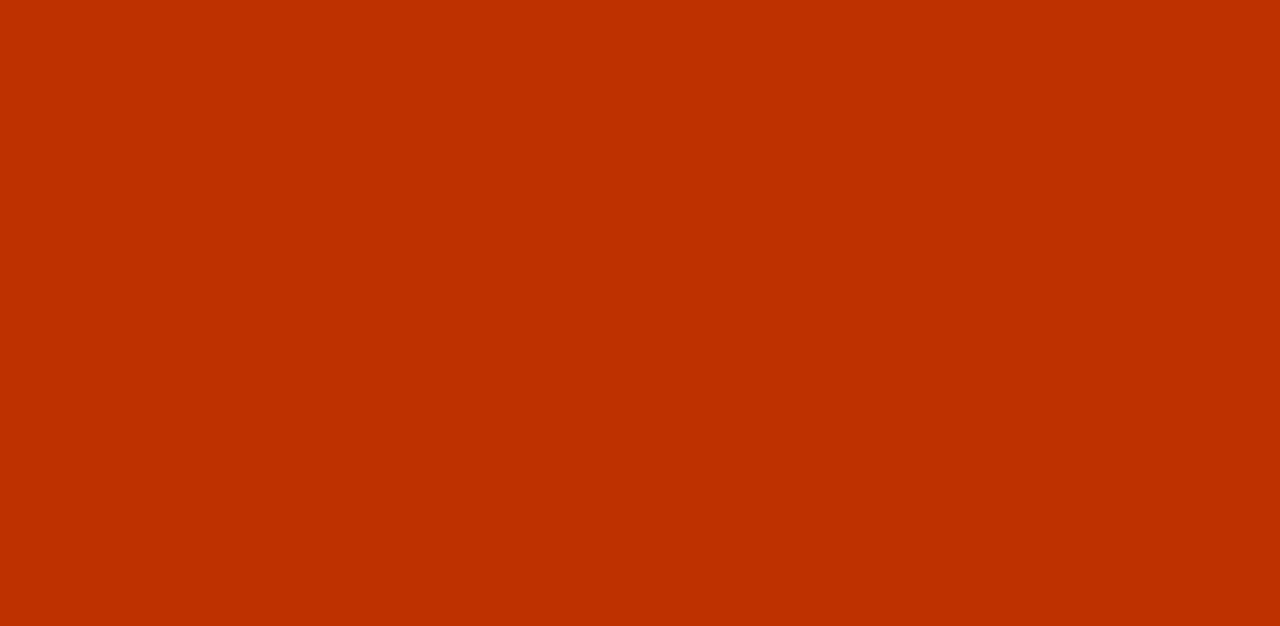
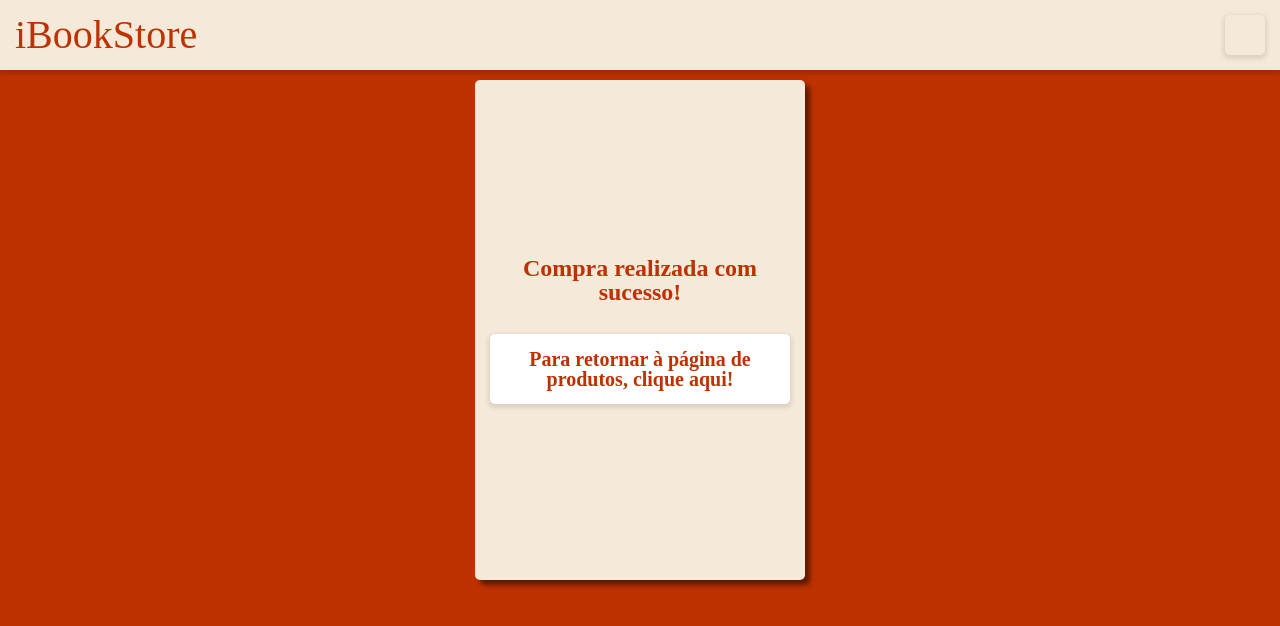
Before and after one commit to isadoragravila/projeto14-i-book-store-front, a React (Create React App) app: page /checkout in a window 1280 px wide. Before the commit this address had no page. Shown: the top 626 px of the page. Built offline with nearby package versions, Linux system fonts and the light colour scheme; a web font is replaced by a local one.

Commit message:
FEAT: página de checkout

```diff
--- a/src/components/App.js
+++ b/src/components/App.js
@@ -8,6 +8,7 @@ import Register from './Register';
 import Products from "./Products";
 import SingleProduct from './SingleProduct';
 import Cart from './Cart';
+import Checkout from './Checkout';
 import { useState } from 'react';
 import UserContext from '../contexts/UserContext';
 
@@ -24,6 +25,7 @@ export default function App() {
             <Route path="/products" element={<Products />} />
             <Route path="/products/:idProduct" element={<SingleProduct />} />
             <Route path="/cart" element={<Cart />} />
+            <Route path="/checkout" element={<Checkout />} />
           </Routes>
         </BrowserRouter>
       </UserContext.Provider>
--- a/src/components/Cart.js
+++ b/src/components/Cart.js
@@ -54,8 +54,7 @@ export default function Cart() {
             await axios.post("https://i-book-store-back.herokuapp.com/sales", body, config);
             await axios.delete("https://i-book-store-back.herokuapp.com/sales", config);
             await axios.put("https://i-book-store-back.herokuapp.com/inventory", cartProducts, config);
-            //mudar rota para o checkout
-            navigate("/products");
+            navigate("/checkout");
         } catch (error) {
             console.log(error);
             alert(error);
--- /dev/null
+++ b/src/components/Checkout.js
@@ -0,0 +1,60 @@
+import styled from "styled-components";
+import Header from "./Header";
+import { useNavigate } from "react-router-dom";
+
+export default function Checkout() {
+    const navigate = useNavigate();
+
+    return (
+        <Conteiner>
+            <Header />
+            <Content>
+                Compra realizada com sucesso!
+                <Button onClick={ () => navigate('/products') }>
+                Para retornar à página de produtos, clique aqui!
+                </Button>
+            </Content>
+        </Conteiner>
+    );
+}
+
+const Conteiner = styled.div`
+    display: flex;
+    flex-direction: column;
+`;
+
+const Content = styled.div`
+    width: 330px;
+    min-height: 500px;
+    margin: 10px;
+    padding: 15px;
+    background-color: #F5E9DA;
+    display: flex;
+    flex-direction: column;
+    align-items: center;
+    justify-content: center;
+    border-radius: 5px;
+    box-shadow: 5px 5px 5px rgba(0, 0, 0, 0.5);
+    margin-top: 80px;
+    font-size: 24px;
+    color: #be3100;
+    text-align: center;
+    font-weight: bold;
+`;
+
+const Button = styled.div`
+    display: flex;
+    align-items: center;
+    justify-content: center;
+    margin-top: 30px;
+    width: 100%;
+    height: 70px;
+    background-color: #ffffff;
+    border-radius: 5px;
+    box-shadow: 0px 2px 4px 2px rgba(0, 0, 0, 0.1);
+    cursor: pointer;
+    font-size: 20px;
+    font-weight: bold;
+    text-align: center;
+    color: #be3100;
+`;
--- a/src/components/Header.js
+++ b/src/components/Header.js
@@ -36,9 +36,6 @@ export default function Header() {
         <Options>
           <ion-icon onClick={menuToggle} name="menu-outline"></ion-icon>
         </Options>
-        <Options>
-          <ion-icon onClick={logOut} name="log-out-outline"></ion-icon>
-        </Options>
       </Menu>
       {sidebar ? (
         <Ul>
@@ -72,12 +69,11 @@ const Conteiner = styled.div`
 const Logo = styled.h1`
   font-size: 35px;
   color: #be3100;
+  cursor: pointer;
 `
 
 const Menu = styled.div`
   display: flex;
-  width: 100px;
-  justify-content: space-around;
   ion-icon {
     font-size: 25px;
     color: #be3100;
@@ -91,6 +87,7 @@ const Options = styled.div`
   height: 40px;
   border-radius: 5px;
   box-shadow: 0px 2px 4px 2px rgba(0, 0, 0, 0.1);
+  cursor: pointer;
 `
 
 const Ul = styled.ul`
@@ -109,5 +106,6 @@ const Ul = styled.ul`
     color: #be3100;
     font-size: 20px;
     margin: 3px;
+    cursor: pointer;
   }
 `
--- a/src/components/Login.js
+++ b/src/components/Login.js
@@ -86,6 +86,7 @@ const Container = styled.section`
     font-size: 15px;
     color: #f5f0eb;
     margin-top: 36px;
+    cursor: pointer;
   }
 `
 
--- a/src/components/Products.js
+++ b/src/components/Products.js
@@ -26,7 +26,7 @@ function Product({ name, image, price, id, quantity }) {
         }
         const promise = axios.put("https://i-book-store-back.herokuapp.com/cart/add-one", body, config);
         promise.then(() => {
-            navigate("/cart");
+            alert("Produto adicionado no carrinho!");
         });
         promise.catch(err => {
             alert(err.response.data);
--- a/src/components/Register.js
+++ b/src/components/Register.js
@@ -140,6 +140,7 @@ const Container = styled.section`
     font-size: 15px;
     color: #f5f0eb;
     margin-top: 36px;
+    cursor: pointer;
   }
 `
 
--- a/src/components/SingleProduct.js
+++ b/src/components/SingleProduct.js
@@ -38,6 +38,7 @@ export default function SingleProduct() {
         }
         const promise = axios.put("https://i-book-store-back.herokuapp.com/cart/add-one", body, config);
         promise.then(() => {
+            alert("Produto adicionado no carrinho!");
             navigate("/cart");
         });
         promise.catch(err => {
--- a/src/shared/Button.js
+++ b/src/shared/Button.js
@@ -15,4 +15,5 @@ const ButtonCss = styled.button`
     border: none;
     border-radius: 5px;
     font-weight: 700;
+    cursor: pointer;
 `
```
